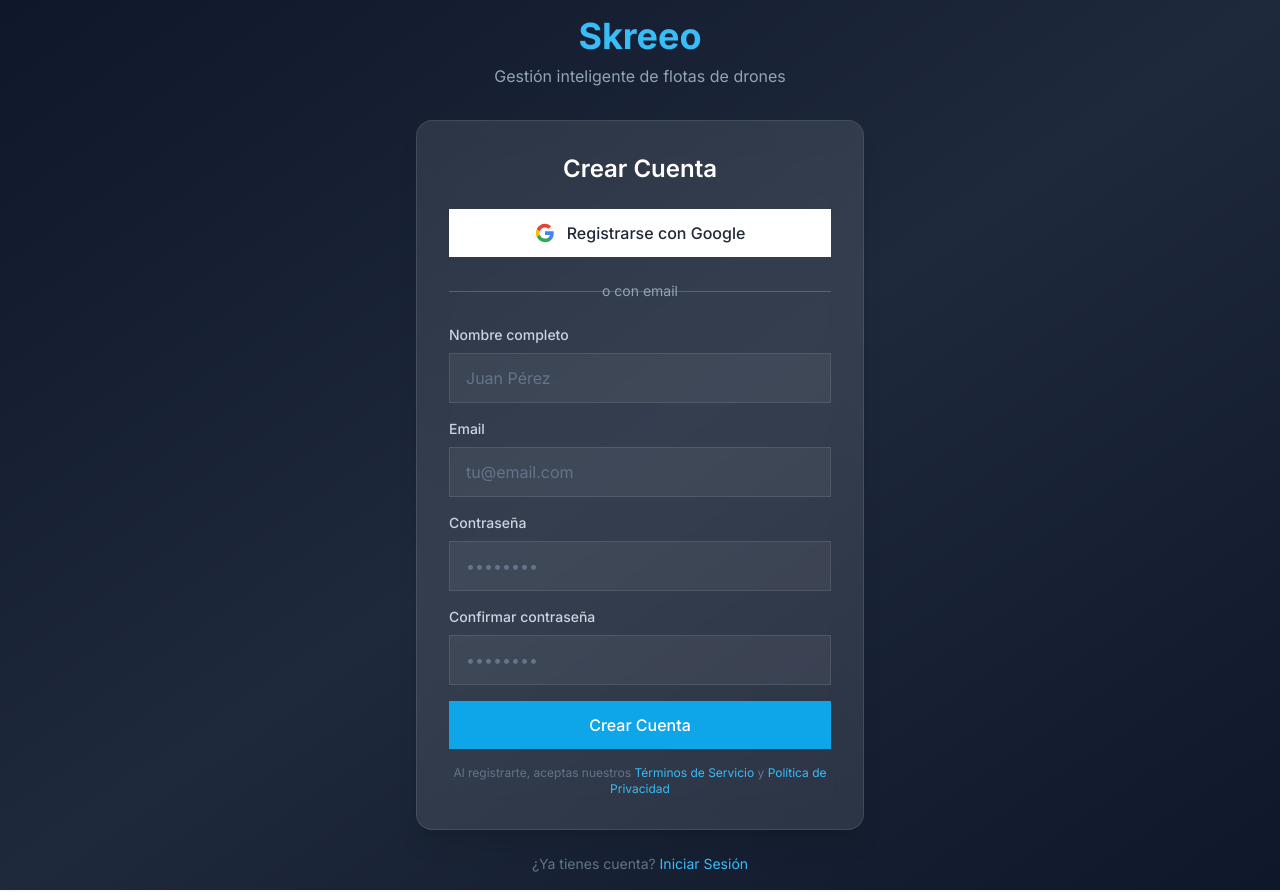
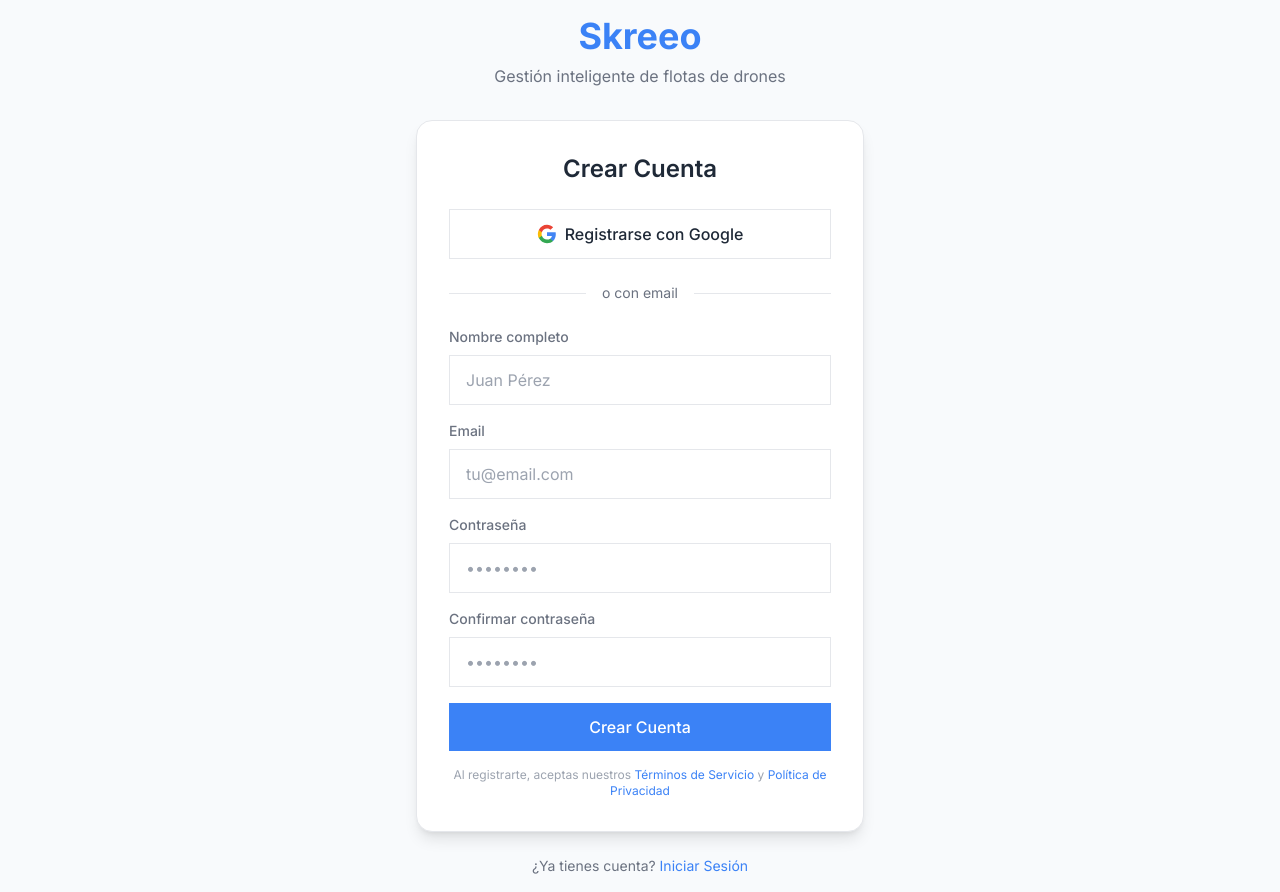
Before and after one commit to pogane2011/skreeo-57, a Next.js app: page /register in a window 1280 px wide. Built offline with nearby package versions, Linux system fonts and the light colour scheme.

Commit message:
Update page.tsx

```diff
--- a/src/app/(auth)/register/page.tsx
+++ b/src/app/(auth)/register/page.tsx
@@ -24,13 +24,11 @@
     });
   };
 
-  // Registro con Email/Password
   const handleEmailRegister = async (e: React.FormEvent) => {
     e.preventDefault();
     setLoading(true);
     setError(null);
 
-    // Validar passwords
     if (formData.password !== formData.confirmPassword) {
       setError('Las contraseñas no coinciden');
       setLoading(false);
@@ -46,7 +44,6 @@
     const supabase = createClient();
 
     try {
-      // 1. Crear usuario en Auth
       const { data: authData, error: authError } = await supabase.auth.signUp({
         email: formData.correo,
         password: formData.password,
@@ -63,7 +60,6 @@
       }
 
       if (authData.user) {
-        // Redirigir a onboarding o verificación de email
         router.push('/onboarding');
       }
     } catch (err) {
@@ -73,7 +69,6 @@
     }
   };
 
-  // Registro con Google
   const handleGoogleRegister = async () => {
     setGoogleLoading(true);
     setError(null);
@@ -99,27 +94,27 @@
   };
 
   return (
-    <div className="min-h-screen bg-gradient-to-br from-slate-900 via-slate-800 to-slate-900 flex items-center justify-center p-4">
+    <div className="skreeo-page-center">
       <div className="w-full max-w-md">
         {/* Logo */}
         <div className="text-center mb-8">
           <Link href="/">
-            <h1 className="text-4xl font-bold text-white mb-2">
-              <span className="text-sky-400">Skreeo</span>
+            <h1 className="text-4xl font-bold text-skreeo-text mb-2">
+              <span className="text-skreeo-primary">Skreeo</span>
             </h1>
           </Link>
-          <p className="text-slate-400">Gestión inteligente de flotas de drones</p>
+          <p className="text-skreeo-muted">Gestión inteligente de flotas de drones</p>
         </div>
 
         {/* Card */}
-        <div className="bg-white/10 backdrop-blur-lg rounded-2xl p-8 shadow-xl border border-white/10">
-          <h2 className="text-2xl font-semibold text-white mb-6 text-center">
+        <div className="skreeo-auth-card">
+          <h2 className="text-2xl font-semibold text-skreeo-text mb-6 text-center">
             Crear Cuenta
           </h2>
 
           {/* Error */}
           {error && (
-            <div className="bg-red-500/20 border border-red-500/50 text-red-200 px-4 py-3 rounded-lg mb-6 text-sm">
+            <div className="skreeo-alert-error mb-6">
               {error}
             </div>
           )}
@@ -128,28 +123,16 @@
           <button
             onClick={handleGoogleRegister}
             disabled={googleLoading}
-            className="w-full flex items-center justify-center gap-3 bg-white hover:bg-gray-100 text-gray-800 font-medium rounded-lg py-3 px-4 transition-all disabled:opacity-50 disabled:cursor-not-allowed mb-6"
+            className="skreeo-btn-google mb-6"
           >
             {googleLoading ? (
-              <div className="w-5 h-5 border-2 border-gray-400 border-t-transparent rounded-full animate-spin" />
+              <div className="skreeo-spinner border-gray-400" />
             ) : (
               <svg className="w-5 h-5" viewBox="0 0 24 24">
-                <path
-                  fill="#4285F4"
-                  d="M22.56 12.25c0-.78-.07-1.53-.2-2.25H12v4.26h5.92c-.26 1.37-1.04 2.53-2.21 3.31v2.77h3.57c2.08-1.92 3.28-4.74 3.28-8.09z"
-                />
-                <path
-                  fill="#34A853"
-                  d="M12 23c2.97 0 5.46-.98 7.28-2.66l-3.57-2.77c-.98.66-2.23 1.06-3.71 1.06-2.86 0-5.29-1.93-6.16-4.53H2.18v2.84C3.99 20.53 7.7 23 12 23z"
-                />
-                <path
-                  fill="#FBBC05"
-                  d="M5.84 14.09c-.22-.66-.35-1.36-.35-2.09s.13-1.43.35-2.09V7.07H2.18C1.43 8.55 1 10.22 1 12s.43 3.45 1.18 4.93l2.85-2.22.81-.62z"
-                />
-                <path
-                  fill="#EA4335"
-                  d="M12 5.38c1.62 0 3.06.56 4.21 1.64l3.15-3.15C17.45 2.09 14.97 1 12 1 7.7 1 3.99 3.47 2.18 7.07l3.66 2.84c.87-2.6 3.3-4.53 6.16-4.53z"
-                />
+                <path fill="#4285F4" d="M22.56 12.25c0-.78-.07-1.53-.2-2.25H12v4.26h5.92c-.26 1.37-1.04 2.53-2.21 3.31v2.77h3.57c2.08-1.92 3.28-4.74 3.28-8.09z"/>
+                <path fill="#34A853" d="M12 23c2.97 0 5.46-.98 7.28-2.66l-3.57-2.77c-.98.66-2.23 1.06-3.71 1.06-2.86 0-5.29-1.93-6.16-4.53H2.18v2.84C3.99 20.53 7.7 23 12 23z"/>
+                <path fill="#FBBC05" d="M5.84 14.09c-.22-.66-.35-1.36-.35-2.09s.13-1.43.35-2.09V7.07H2.18C1.43 8.55 1 10.22 1 12s.43 3.45 1.18 4.93l2.85-2.22.81-.62z"/>
+                <path fill="#EA4335" d="M12 5.38c1.62 0 3.06.56 4.21 1.64l3.15-3.15C17.45 2.09 14.97 1 12 1 7.7 1 3.99 3.47 2.18 7.07l3.66 2.84c.87-2.6 3.3-4.53 6.16-4.53z"/>
               </svg>
             )}
             {googleLoading ? 'Conectando...' : 'Registrarse con Google'}
@@ -158,17 +141,17 @@
           {/* Separador */}
           <div className="relative mb-6">
             <div className="absolute inset-0 flex items-center">
-              <div className="w-full border-t border-white/20"></div>
+              <div className="skreeo-separator w-full"></div>
             </div>
             <div className="relative flex justify-center text-sm">
-              <span className="px-4 bg-transparent text-slate-400">o con email</span>
+              <span className="px-4 bg-white text-skreeo-muted">o con email</span>
             </div>
           </div>
 
           {/* Form Email */}
           <form onSubmit={handleEmailRegister} className="space-y-4">
             <div>
-              <label htmlFor="nombre" className="block text-sm font-medium text-slate-300 mb-2">
+              <label htmlFor="nombre" className="skreeo-label">
                 Nombre completo
               </label>
               <input
@@ -179,12 +162,12 @@
                 onChange={handleChange}
                 placeholder="Juan Pérez"
                 required
-                className="w-full px-4 py-3 bg-white/5 border border-white/10 rounded-lg text-white placeholder-slate-500 focus:outline-none focus:ring-2 focus:ring-sky-500 focus:border-transparent transition-all"
+                className="skreeo-input"
               />
             </div>
 
             <div>
-              <label htmlFor="correo" className="block text-sm font-medium text-slate-300 mb-2">
+              <label htmlFor="correo" className="skreeo-label">
                 Email
               </label>
               <input
@@ -195,12 +178,12 @@
                 onChange={handleChange}
                 placeholder="tu@email.com"
                 required
-                className="w-full px-4 py-3 bg-white/5 border border-white/10 rounded-lg text-white placeholder-slate-500 focus:outline-none focus:ring-2 focus:ring-sky-500 focus:border-transparent transition-all"
+                className="skreeo-input"
               />
             </div>
 
             <div>
-              <label htmlFor="password" className="block text-sm font-medium text-slate-300 mb-2">
+              <label htmlFor="password" className="skreeo-label">
                 Contraseña
               </label>
               <input
@@ -211,12 +194,12 @@
                 onChange={handleChange}
                 placeholder="••••••••"
                 required
-                className="w-full px-4 py-3 bg-white/5 border border-white/10 rounded-lg text-white placeholder-slate-500 focus:outline-none focus:ring-2 focus:ring-sky-500 focus:border-transparent transition-all"
+                className="skreeo-input"
               />
             </div>
 
             <div>
-              <label htmlFor="confirmPassword" className="block text-sm font-medium text-slate-300 mb-2">
+              <label htmlFor="confirmPassword" className="skreeo-label">
                 Confirmar contraseña
               </label>
               <input
@@ -227,18 +210,18 @@
                 onChange={handleChange}
                 placeholder="••••••••"
                 required
-                className="w-full px-4 py-3 bg-white/5 border border-white/10 rounded-lg text-white placeholder-slate-500 focus:outline-none focus:ring-2 focus:ring-sky-500 focus:border-transparent transition-all"
+                className="skreeo-input"
               />
             </div>
 
             <button
               type="submit"
               disabled={loading}
-              className="w-full bg-sky-500 hover:bg-sky-600 text-white font-medium rounded-lg py-3 px-4 transition-all disabled:opacity-50 disabled:cursor-not-allowed flex items-center justify-center gap-2"
+              className="skreeo-btn-primary w-full"
             >
               {loading ? (
                 <>
-                  <div className="w-5 h-5 border-2 border-white border-t-transparent rounded-full animate-spin" />
+                  <div className="skreeo-spinner border-white" />
                   Creando cuenta...
                 </>
               ) : (
@@ -248,22 +231,18 @@
           </form>
 
           {/* Términos */}
-          <p className="text-xs text-slate-500 text-center mt-4">
+          <p className="text-xs text-skreeo-light text-center mt-4">
             Al registrarte, aceptas nuestros{' '}
-            <Link href="/terms" className="text-sky-400 hover:underline">
-              Términos de Servicio
-            </Link>{' '}
-            y{' '}
-            <Link href="/privacy" className="text-sky-400 hover:underline">
-              Política de Privacidad
-            </Link>
+            <Link href="/terms" className="skreeo-link">Términos de Servicio</Link>
+            {' '}y{' '}
+            <Link href="/privacy" className="skreeo-link">Política de Privacidad</Link>
           </p>
         </div>
 
         {/* Footer */}
-        <p className="text-center text-slate-500 text-sm mt-6">
+        <p className="text-center text-skreeo-muted text-sm mt-6">
           ¿Ya tienes cuenta?{' '}
-          <Link href="/login" className="text-sky-400 hover:text-sky-300 transition-colors">
+          <Link href="/login" className="skreeo-link">
             Iniciar Sesión
           </Link>
         </p>
```
